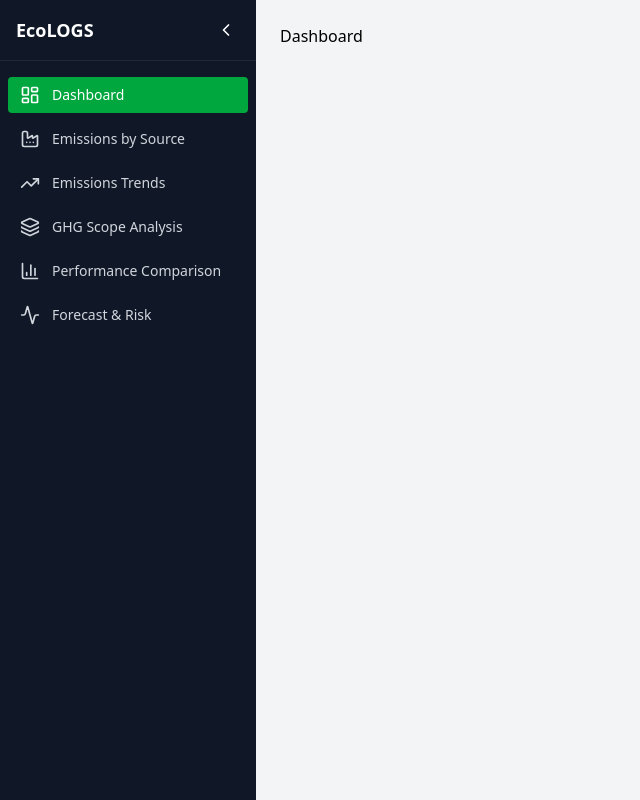
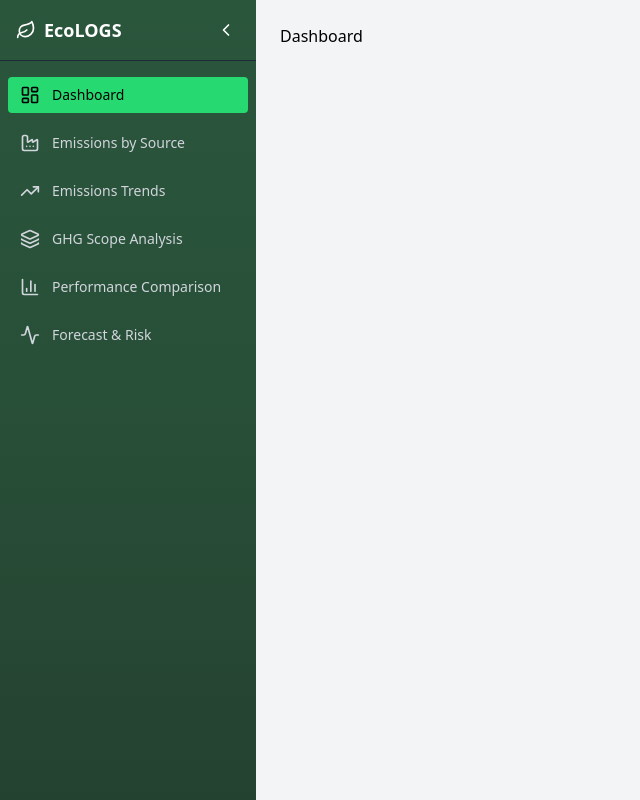
Before and after one commit to nawazashraf/EcoTrack, a React (Vite) app in the folder Client/: page / in a window 1280 px wide. Shown: the whole page, without its empty margins (0-640 px from the left). Built offline with nearby package versions, Linux system fonts and the light colour scheme.

Commit message:
Changed sidebar gradient and minor ui improvement

```diff
--- a/Client/src/components/SideBar.tsx
+++ b/Client/src/components/SideBar.tsx
@@ -1,8 +1,7 @@
 import { NavLink } from "react-router-dom";
 import {
   LayoutDashboard,
-  User,
-  FileText,
+
   ChevronLeft,
   ChevronRight,
   Factory,
@@ -10,17 +9,21 @@ import {
   Layers,
   BarChart3,
   Activity,
+  Leaf,
 } from "lucide-react";
 
 const Sidebar = ({ collapsed, setCollapsed }) => {
   return (
     <aside
-      className={`fixed left-0 top-0 h-screen bg-gray-900 text-white transition-all duration-300
-      ${collapsed ? "w-20 flex flex-col items-center " : "w-64"}`}
+      className={`fixed left-0 top-0 h-screen bg-gray-900 text-white transition-all duration-300  bg-linear-to-b from-[#2A563C] via-[#284F38] to-[#244230]
+      ${collapsed ? "w-20 " : "w-64"}`}
     >
       {/* SideBar Header*/}
-      <div className="flex items-center justify-between border-b border-gray-800 p-4">
-        {!collapsed && <span className="text-lg font-bold">EcoLOGS</span>}
+      <div
+        className={`flex items-center border-b border-gray-800 p-4
+        ${collapsed ? "justify-center" : "justify-between"}`}
+      >
+        {!collapsed && <span className="text-lg font-bold flex items-center gap-x-2"><Leaf size={20}/>EcoLOGS</span>}
 
         <button
           onClick={() => setCollapsed(!collapsed)}
@@ -31,7 +34,7 @@ const Sidebar = ({ collapsed, setCollapsed }) => {
       </div>
 
       {/* Navigation */}
-      <nav className="mt-4 flex flex-col gap-1 gap-y-2 px-2">
+      <nav className="mt-4 flex flex-col gap-x-1 gap-y-3 px-2">
         <SidebarLink
           to="/"
           icon={<LayoutDashboard size={20} />}
@@ -82,13 +85,19 @@ const SidebarLink = ({ to, icon, label, collapsed }) => {
         `group flex items-center gap-3 rounded px-3 py-2 text-sm transition
         ${
           isActive
-            ? "bg-green-600 text-white"
-            : "text-gray-300 hover:bg-gray-800"
+            ? "bg-[#26D971] text-black"
+            : "text-gray-300 hover:bg-[#26D971]/20"
         } ${collapsed && "flex justify-center items-center"}`
       }
     >
       {icon}
       {!collapsed && <span>{label}</span>}
+      {/* Tooltip (shadcn-style) */}
+      {collapsed && (
+        <span className="absolute left-14 z-10 hidden whitespace-nowrap rounded bg-black px-2 py-1 text-xs text-white group-hover:block">
+          {label}
+        </span>
+      )}
     </NavLink>
   );
 };
```
